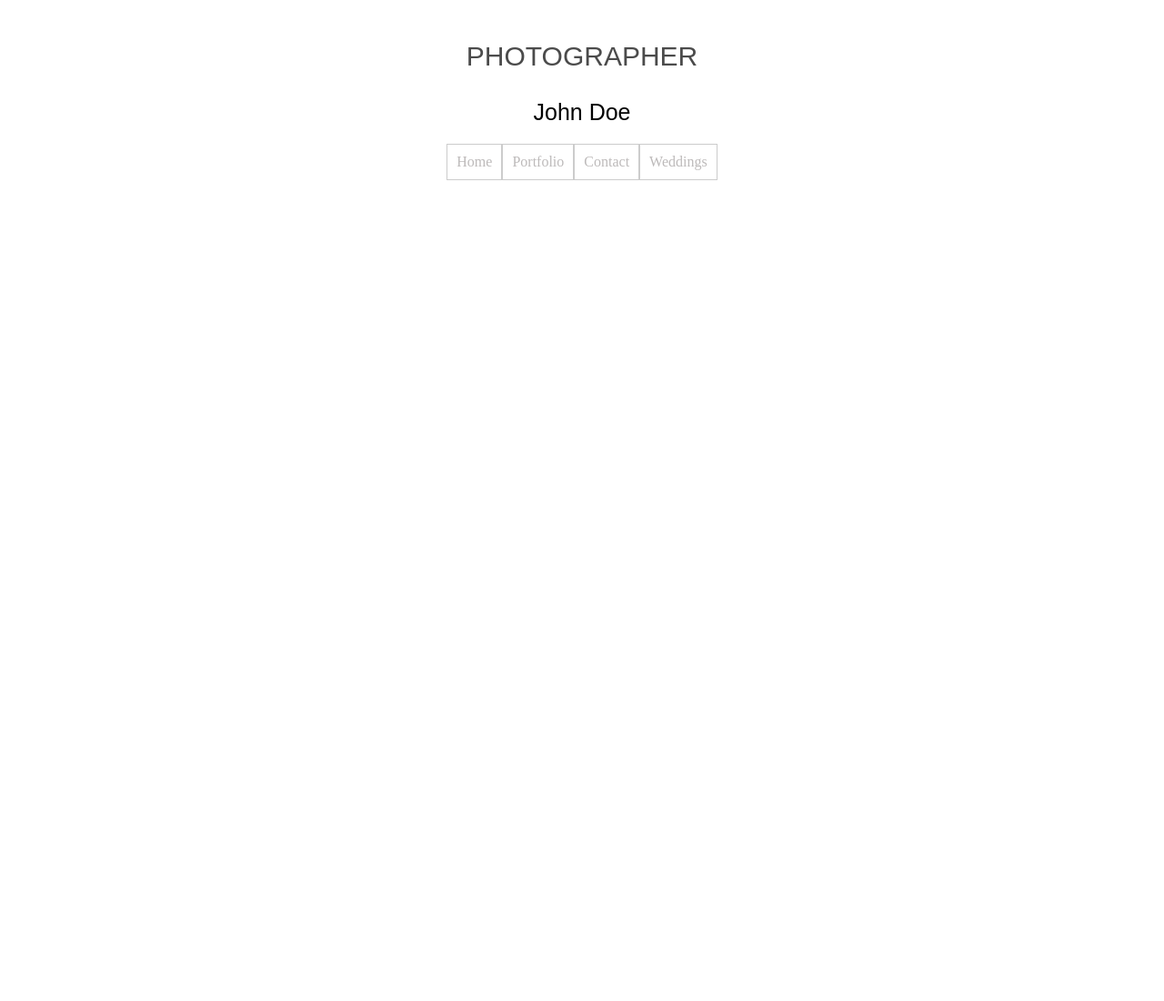
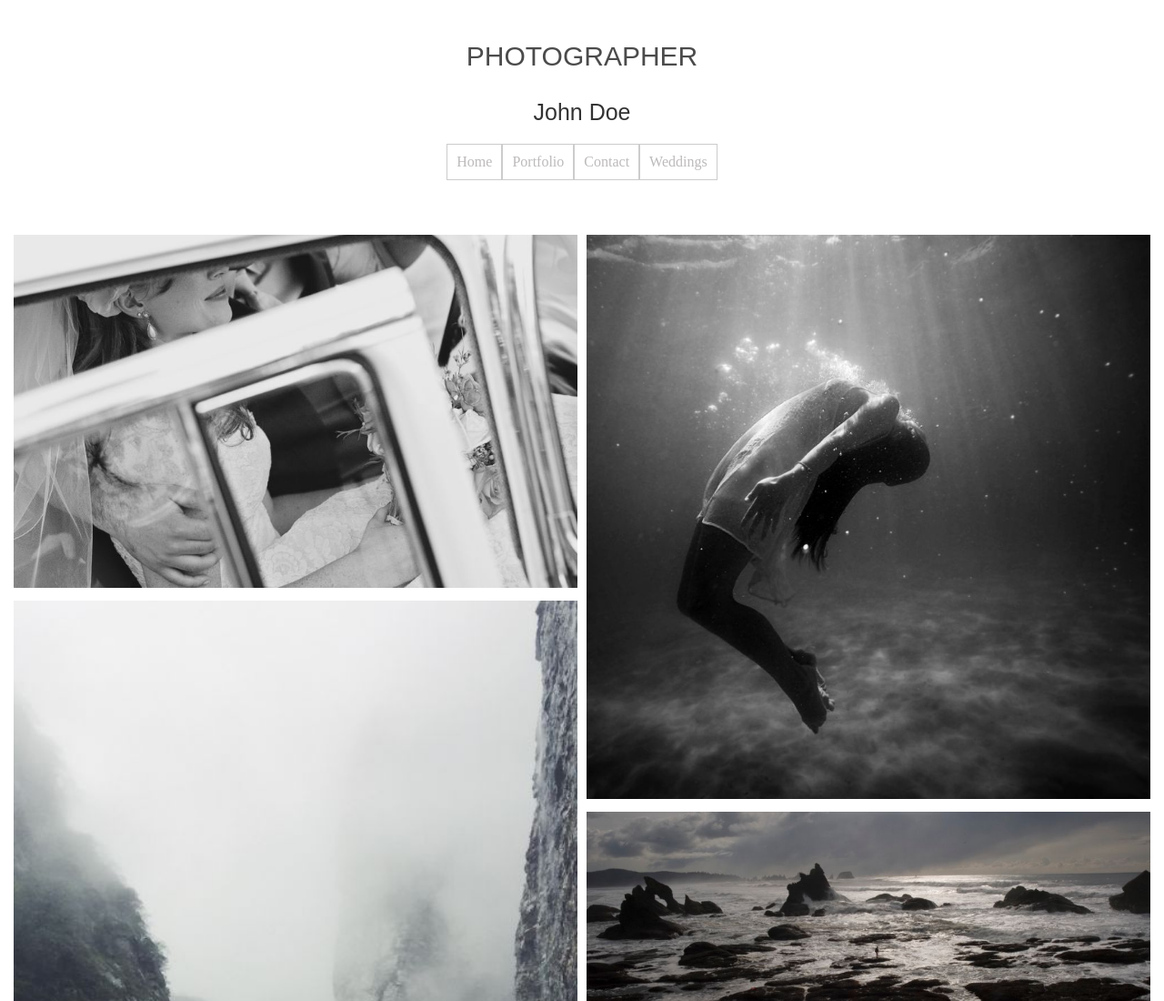
Before and after one commit to mosharofhossain1/Black-White-Photo-Template, a plain HTML site: page index.html in a window 1280 px wide. Shown: the top 1100 px of the page at 91% size. Before the commit the page ends 800 px from the top, so only its background shows below. Drawn offline with Linux system fonts and the light colour scheme.

Commit message:
galaray section done

```diff
--- a/assets/css/responsive.css
+++ b/assets/css/responsive.css
@@ -0,0 +1,20 @@
+@media screen and (min-width : 600px) {
+    .gridContainer {
+        display: grid;
+        grid-template-columns: auto auto;
+        row-gap: 10px;
+        column-gap: 10px;
+    }
+
+    .gridRightImges img {
+        width: 100%;
+        height: auto;
+        margin-bottom: 10px;
+    }
+
+    .gridLeftImges img {
+        width: 100%;
+        height: auto;
+        margin-bottom: 10px;
+    }
+}
--- a/assets/css/style.css
+++ b/assets/css/style.css
@@ -14,6 +14,11 @@ li {
 body {
     background-color: white;
     padding: 15px;
+}
+
+img {
+    max-width: 100%;
+    height: auto;
 }
 
 /* Header  */
@@ -33,6 +38,7 @@ body {
     font-size: 25px;
     margin: 20px 0px;
     font-family: Arial, Helvetica, sans-serif;
+    opacity: .8;
 }
 
 .headerMenu {
@@ -58,6 +64,24 @@ body {
 }
 
 .headerMenu ul li a:hover {
-    background-color: #ccc;
-    color: black;
+    background-color: #e0e0e0;
+    color: #bcbaba;
 }
+
+/* PhotoGalary  */
+.photoGallrySetion {
+    margin-top: 60px;
+
+}
+
+.gridRightImges img {
+    width: 100%;
+    height: auto;
+    margin-bottom: 10px;
+}
+
+.gridLeftImges img {
+    width: 100%;
+    height: auto;
+    margin-bottom: 10px;
+}
--- a/index.html
+++ b/index.html
@@ -29,6 +29,32 @@
         </div>
     </header>
     <!-- header end  -->
+
+    <!-- Main -->
+    <main>
+        <section class="photoGallrySetion">
+            <div class="gridContainer">
+                <div class="gridLeftImges">
+                    <img src="./assets/images/wedding.jpg" alt="">
+                    <img src="./assets/images/rocks.jpg" alt="">
+                    <img src="./assets/images/falls2.jpg" alt="">
+                    <img src="./assets/images/paris.jpg" alt="">
+                    <img src="./assets/images/nature.jpg" alt="">
+                    <img src="./assets/images/mist.jpg" alt="">
+
+                    <img src="./assets/images/paris.jpg" alt="">
+                </div>
+                <div class="gridRightImges">
+                    <img src="./assets/images/underwater.jpg" alt="">
+                    <img src="./assets/images/ocean.jpg" alt="">
+                    <img src="./assets/images/wedding.jpg" alt="">
+                    <img src="./assets/images/mountainskies.jpg" alt="">
+                    <img src="./assets/images/rocks.jpg" alt="">
+                    <img src="./assets/images/underwater.jpg" alt="">
+                </div>
+            </div>
+        </section>
+    </main>
 </body>
 
 </html>
```
